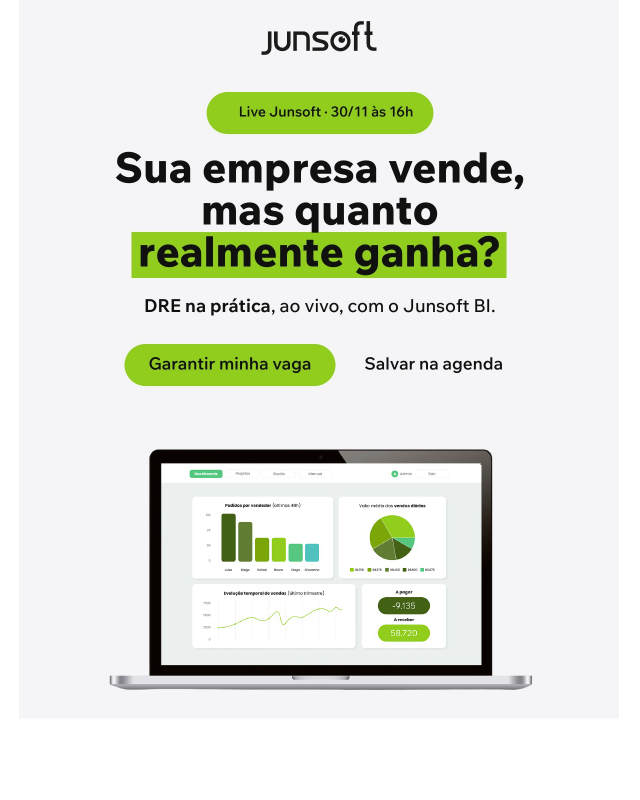
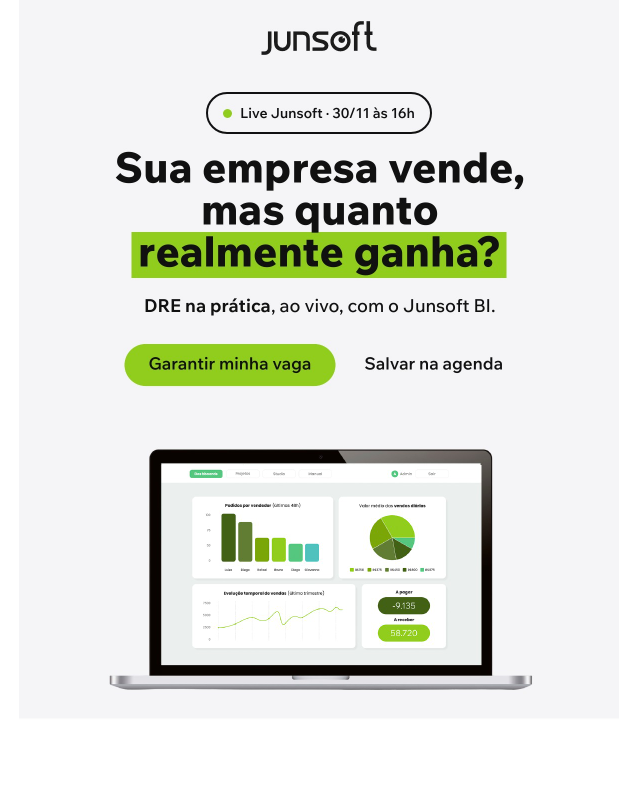
Before and after one commit to LucasDonin/emailsmarketing, a plain HTML site: page live-dre-na-pratica/index.html in a window 1280 px wide. Shown: the top 800 px of the page, without its empty margins (321-961 px from the left). Drawn offline with Linux system fonts and the light colour scheme.

Commit message:
Live DRE: selo do topo com contorno e ponto verde
Co-Authored-By: Claude Opus 5.5 <noreply@anthropic.com>
Claude-Session: https://claude.ai/code/session_01GcFE9GcmkqTH7fFCjAnZvN

```diff
--- a/live-dre-na-pratica/index.html
+++ b/live-dre-na-pratica/index.html
@@ -7,7 +7,7 @@
 <div style="display:none;max-height:0;overflow:hidden;mso-hide:all;font-size:1px;line-height:1px;color:#FFFFFF;">Live na segunda, 30/11, às 16h: DRE na prática, com o Junsoft BI.&#8204;&nbsp;&#8204;&nbsp;&#8204;&nbsp;&#8204;&nbsp;&#8204;&nbsp;</div>
 <table role="presentation" width="100%" cellpadding="0" cellspacing="0" border="0" style="background:#FFFFFF;"><tr><td align="center">
 <table role="presentation" class="container" width="600" cellpadding="0" cellspacing="0" border="0" style="width:600px;max-width:600px;">
-<tr><td style="padding:0;font-size:0;line-height:0;"><table role="presentation" width="100%" cellpadding="0" cellspacing="0" border="0" style="table-layout:fixed;"><tr><td width="600" valign="top" style="width:100.0%;padding:0;font-size:0;line-height:0;"><a href="https://campanhas.junsoft.com.br/live-dre-na-pratica-novembro-2026" target="_blank" style="display:block;"><img src="https://lucasdonin.github.io/emailsmarketing/live-dre-na-pratica/images/live-dre-01-v6.jpg" width="600" alt="Live Junsoft 30/11 às 16h: Sua empresa vende, mas quanto realmente ganha? DRE na prática, ao vivo, com o Junsoft BI." style="display:block;width:100%;max-width:600px;height:auto;border:0;"></a></td></tr></table></td></tr>
+<tr><td style="padding:0;font-size:0;line-height:0;"><table role="presentation" width="100%" cellpadding="0" cellspacing="0" border="0" style="table-layout:fixed;"><tr><td width="600" valign="top" style="width:100.0%;padding:0;font-size:0;line-height:0;"><a href="https://campanhas.junsoft.com.br/live-dre-na-pratica-novembro-2026" target="_blank" style="display:block;"><img src="https://lucasdonin.github.io/emailsmarketing/live-dre-na-pratica/images/live-dre-01-v7.jpg" width="600" alt="Live Junsoft 30/11 às 16h: Sua empresa vende, mas quanto realmente ganha? DRE na prática, ao vivo, com o Junsoft BI." style="display:block;width:100%;max-width:600px;height:auto;border:0;"></a></td></tr></table></td></tr>
 <tr><td style="padding:0;font-size:0;line-height:0;"><table role="presentation" width="100%" cellpadding="0" cellspacing="0" border="0" style="table-layout:fixed;"><tr><td width="325" valign="top" style="width:54.1667%;padding:0;font-size:0;line-height:0;"><a href="https://campanhas.junsoft.com.br/live-dre-na-pratica-novembro-2026" target="_blank" style="display:block;"><img src="https://lucasdonin.github.io/emailsmarketing/live-dre-na-pratica/images/live-dre-02-v6.jpg" width="325" alt="Garantir minha vaga" style="display:block;width:100%;max-width:325px;height:auto;border:0;"></a></td><td width="275" valign="top" style="width:45.8333%;padding:0;font-size:0;line-height:0;"><a href="https://calendar.google.com/calendar/u/0?cid=Y184YjA5MTJlNTMzNzYyOWFhYzc5MWYwZjM5ODU3NWQ0ZGVhN2JmZmQxZWMxODNjMDQ5MTU5YWIwZjZmZmJmZjMzQGdyb3VwLmNhbGVuZGFyLmdvb2dsZS5jb20" target="_blank" style="display:block;"><img src="https://lucasdonin.github.io/emailsmarketing/live-dre-na-pratica/images/live-dre-03-v6.jpg" width="275" alt="Salvar na agenda" style="display:block;width:100%;max-width:275px;height:auto;border:0;"></a></td></tr></table></td></tr>
 <tr><td style="padding:0;font-size:0;line-height:0;"><table role="presentation" width="100%" cellpadding="0" cellspacing="0" border="0" style="table-layout:fixed;"><tr><td width="600" valign="top" style="width:100.0%;padding:0;font-size:0;line-height:0;"><a href="https://campanhas.junsoft.com.br/live-dre-na-pratica-novembro-2026" target="_blank" style="display:block;"><img src="https://lucasdonin.github.io/emailsmarketing/live-dre-na-pratica/images/live-dre-04-v6.jpg" width="600" alt="Vender bem não garante lucro. Na live: DRE, para onde vai o dinheiro, indicadores, rentabilidade, Junsoft BI na prática e DRE Gerencial. 30/11, 16h, no YouTube." style="display:block;width:100%;max-width:600px;height:auto;border:0;"></a></td></tr></table></td></tr>
 <tr><td style="padding:0;font-size:0;line-height:0;"><table role="presentation" width="100%" cellpadding="0" cellspacing="0" border="0" style="table-layout:fixed;"><tr><td width="320" valign="top" style="width:53.3333%;padding:0;font-size:0;line-height:0;"><a href="https://campanhas.junsoft.com.br/live-dre-na-pratica-novembro-2026" target="_blank" style="display:block;"><img src="https://lucasdonin.github.io/emailsmarketing/live-dre-na-pratica/images/live-dre-05-v6.jpg" width="320" alt="Quero participar" style="display:block;width:100%;max-width:320px;height:auto;border:0;"></a></td><td width="280" valign="top" style="width:46.6667%;padding:0;font-size:0;line-height:0;"><a href="https://calendar.google.com/calendar/u/0?cid=Y184YjA5MTJlNTMzNzYyOWFhYzc5MWYwZjM5ODU3NWQ0ZGVhN2JmZmQxZWMxODNjMDQ5MTU5YWIwZjZmZmJmZjMzQGdyb3VwLmNhbGVuZGFyLmdvb2dsZS5jb20" target="_blank" style="display:block;"><img src="https://lucasdonin.github.io/emailsmarketing/live-dre-na-pratica/images/live-dre-06-v6.jpg" width="280" alt="Salvar na agenda" style="display:block;width:100%;max-width:280px;height:auto;border:0;"></a></td></tr></table></td></tr>
```
Also changed, not shown: live-dre-na-pratica/images/live-dre-01-v7.jpg (added).
